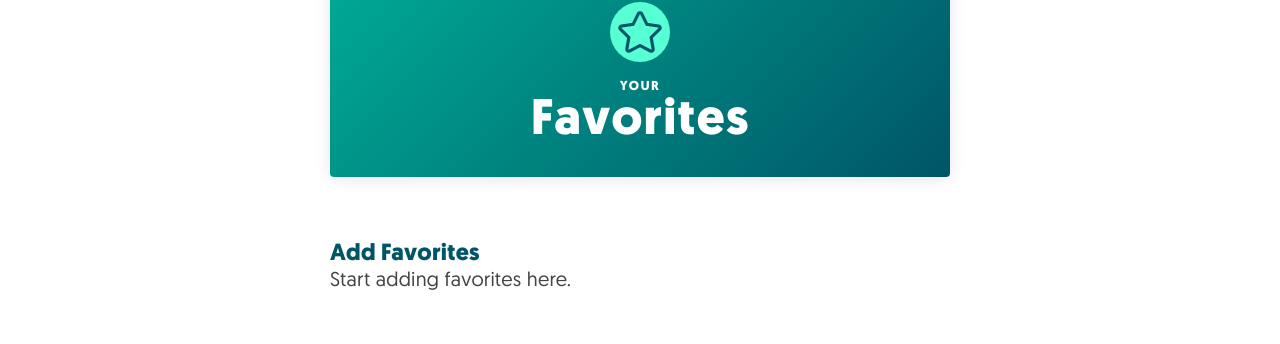
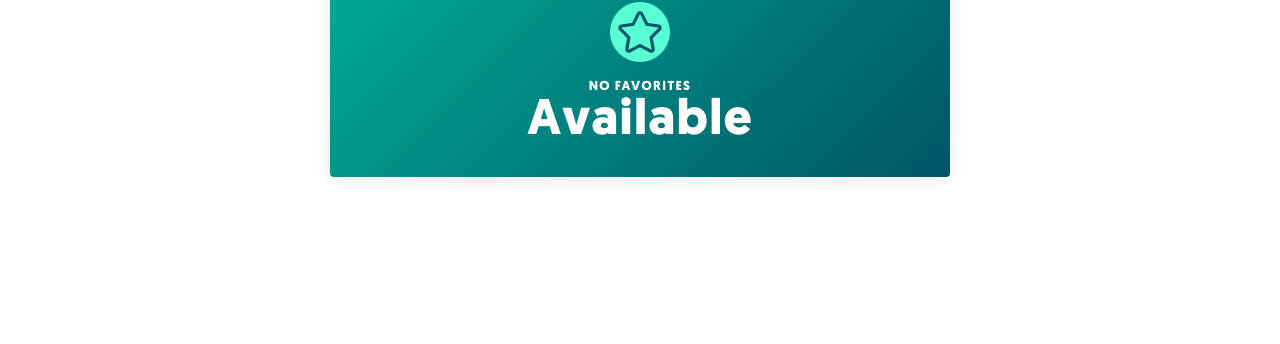
Before and after one commit to mikemattner/numbers, a Vue app: page /favorites in a window 1280 px wide. Shown: the part 143-487 px from the top of the page. Built offline with nearby package versions, Linux system fonts and the light colour scheme.

Commit message:
Refining copy.

```diff
--- a/src/components/Ticket.vue
+++ b/src/components/Ticket.vue
@@ -103,7 +103,7 @@ export default {
         }
         li {
           padding: 0;
-          margin: 1rem 0 0;
+          margin: 0;
           font-size: 1.25rem;
           width: 40px;
           line-height: 40px;
--- a/src/views/About.vue
+++ b/src/views/About.vue
@@ -6,8 +6,8 @@
                 icon="el-icon-news"
                 isBlue>
                 <template v-slot:header>
-                    <h4>About</h4>
-                    <h1>This Web App</h1>
+                    <h4>About This</h4>
+                    <h1>Web App</h1>
                 </template>
                 <p>Numbers is a random ticket generator for Mega Millions. Generate tickets, favorite them for later &mdash; minutes of fun!
                    This was built with Vue and is currently hosted on Netlify.</p>
--- a/src/views/Favorites.vue
+++ b/src/views/Favorites.vue
@@ -5,9 +5,13 @@
         <n-card
           icon="el-icon-star-off"
           isBlue>
-          <template v-slot:header>
-            <h4>Your</h4>
-            <h1>Favorites</h1>
+          <template  v-if="favorites.length > 0" v-slot:header>
+            <h4>Your Favorite</h4>
+            <h1>Tickets</h1>
+          </template>
+          <template  v-else v-slot:header>
+            <h4>No Favorites</h4>
+            <h1>Available</h1>
           </template>
         </n-card>
       </el-col>
@@ -15,16 +19,12 @@
     <el-row type="flex" class="row-bg" justify="center">
         <el-col :xs="24" :md="16" :lg="12">
           <div class="ticket-box" v-if="favorites.length > 0">
-            <h3>Your Favorites</h3>
+            <h3>Favorites</h3>
             <p>Blasts from the past.</p>
             <n-ticket v-for="(favorite, index) in favorites"
               :index="index+1"
               :item="favorite"
               :key="favorites.indexOf(favorite)"/>
-          </div>
-          <div class="ticket-box" v-else>
-            <h3>Add Favorites</h3>
-            <p>Start adding favorites here.</p>
           </div>
         </el-col>
     </el-row>
--- a/src/views/Home.vue
+++ b/src/views/Home.vue
@@ -6,8 +6,8 @@
                 icon="el-icon-location-outline"
                 isBlue>
                 <template v-slot:header>
-                    <h4>Welcome</h4>
-                    <h1>What is Numbers?</h1>
+                    <h4>What is</h4>
+                    <h1>Numbers?</h1>
                 </template>
                 <p>Ever wanted to randomly generate tickets for Mega Millions? Now you can do it quickly and easily!</p>
             </n-card>
```
